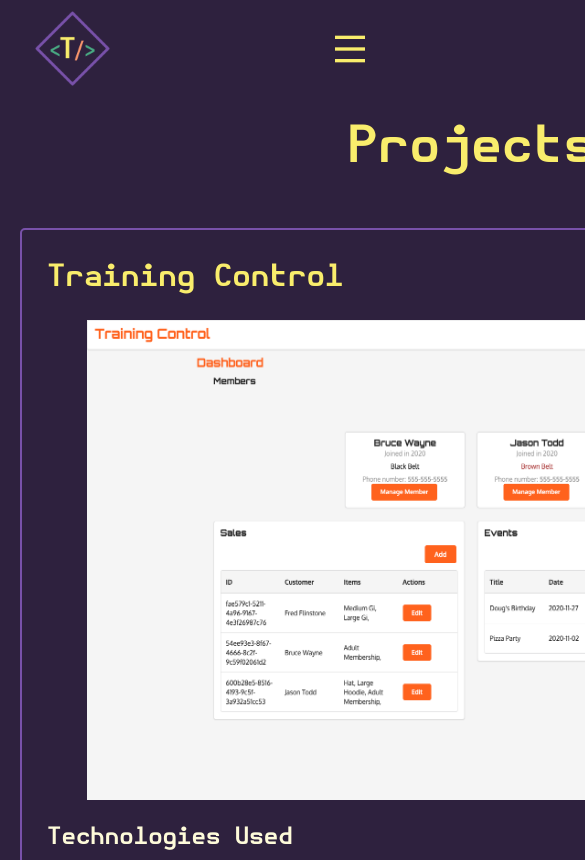
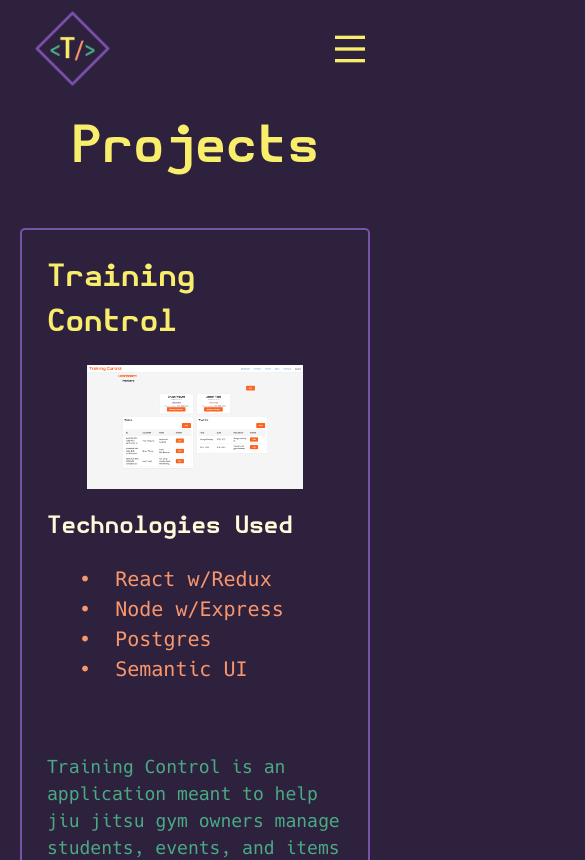
Before and after one commit to TropicsTheDev/PortfolioSite, a Next.js app in the folder client/: page /projects in a window 390 px wide. Shown: the top 860 px of the page, 585 px wide, since content can reach past the window. Built offline with nearby package versions, Linux system fonts and the light colour scheme.

Commit message:
fixed image and contact form widths for mobile

```diff
--- a/client/pages/contact.js
+++ b/client/pages/contact.js
@@ -54,7 +54,7 @@ export default function Contact() {
         <meta name="viewport" content="width=device-width, initial-scale=1.0" />
       </Head>
       <Layout>
-        <main className={styles.main}>
+        <main>
           <h1 className={styles.title}>Contact Me</h1>
           <div className={styles.info}>
             <form className={styles.form} onSubmit={handleSubmit}>
--- a/client/pages/index.js
+++ b/client/pages/index.js
@@ -20,7 +20,7 @@ export default function Home() {
         <meta name="viewport" content="width=device-width, initial-scale=1.0" />
       </Head>
       <Layout>
-        <main className={styles.main}>
+        <main>
           <h1 className={styles.title}>Hi I'm Tropics!</h1>
           <div className={styles.info}>
             <p className={styles.about}>
--- a/client/pages/projects.js
+++ b/client/pages/projects.js
@@ -20,7 +20,7 @@ export default function LiveStream() {
         <meta name="viewport" content="width=device-width, initial-scale=1.0" />
       </Head>
       <Layout>
-        <main className={styles.main}>
+        <main>
           <h1 className={styles.title}>Projects</h1>
           <div className={styles.info}>
             <div className={styles.about}>
@@ -28,8 +28,8 @@ export default function LiveStream() {
               <figure className={styles.figure}>
                 <img
                   src="/images/training-control.png"
-                  width={768}
-                  height={480}
+                  width="100%"
+                  height="6.25%"
                   alt="training control dashboard"
                 />
               </figure>
@@ -73,8 +73,8 @@ export default function LiveStream() {
               <figure className={styles.figure}>
                 <img
                   src="/images/quizzes-of-runeterra.png"
-                  width={768}
-                  height={480}
+                  width="100%"
+                  height="6.25%"
                   alt="quizzes of runterra dashboard"
                 />
               </figure>
@@ -103,8 +103,8 @@ export default function LiveStream() {
               <figure className={styles.figure}>
                 <img
                   src="/images/find-me-amiibo.png"
-                  width={768}
-                  height={480}
+                  width="100%"
+                  height="6.25%"
                   alt="find me amiibo search results"
                 />
               </figure>
--- a/client/pages/stream.js
+++ b/client/pages/stream.js
@@ -21,7 +21,7 @@ export default function LiveStream() {
         <meta name="viewport" content="width=device-width, initial-scale=1.0" />
       </Head>
       <Layout>
-        <main className={styles.main}>
+        <main>
           <h1 className={styles.title}>
             <a href="https://www.dlive.tv/Tropics" target="_blank">
               Dlive.tv/Tropics
--- a/client/styles/Contact.module.css
+++ b/client/styles/Contact.module.css
@@ -1,12 +1,4 @@
-.main {
-  margin-top: 50px;
-  padding-bottom: 100px;
-  overflow: auto;
-  flex: 1;
-  display: flex;
-  flex-direction: column;
-  justify-content: center;
-}
+
 
 .title strong {
   text-decoration: none;
@@ -42,7 +34,8 @@
 }
 
 .form {
-  width: 60rem;
+  margin: 0 auto;
+  width: 50%;
   padding: 20px;
   border: 2px solid var(--purple);
   border-radius: 5px;
@@ -132,9 +125,8 @@
   height: 1em;
 }
 
-@media (max-width: 600px) {
-  .grid {
+@media (max-width: 750px) {
+  .form {
     width: 100%;
-    flex-direction: column;
   }
 }
--- a/client/styles/Home.module.css
+++ b/client/styles/Home.module.css
@@ -1,14 +1,3 @@
-
-
-.main {
-  padding-bottom: 100px;
-  overflow: auto;
-  flex: 1;
-  display: flex;
-  flex-direction: column;
-  justify-content: center;
-  align-items: center;
-}
 
 
 .title strong {
--- a/client/styles/Projects.module.css
+++ b/client/styles/Projects.module.css
@@ -1,14 +1,3 @@
-
-
-.main {
-  padding-bottom: 100px;
-  overflow: auto;
-  flex: 1;
-  display: flex;
-  flex-direction: column;
-  justify-content: center;
-  align-items: center;
-}
 
 
 .title strong {
--- a/client/styles/Stream.module.css
+++ b/client/styles/Stream.module.css
@@ -1,18 +1,6 @@
 .player {
   border: 2px solid var(--purple);
   border-radius: 5px;
-}
-
-
-.main {
-  margin-top: 50px;
-  padding-bottom: 100px;
-  overflow: auto;
-  flex: 1;
-  display: flex;
-  flex-direction: column;
-  justify-content: center;
-  align-items: center;
 }
 
 
--- a/client/styles/globals.css
+++ b/client/styles/globals.css
@@ -64,10 +64,15 @@ a {
 main{
   max-width: 1200px;
   margin: 0 auto;
+  margin-bottom: 5rem;
+  display: grid;
+  align-content: center;
 }
 
 @media screen and (max-width: 1999px ) {
   main {
     padding: 2rem;
+    max-width: 100vw;
+    display: block;
   }
 }
```
